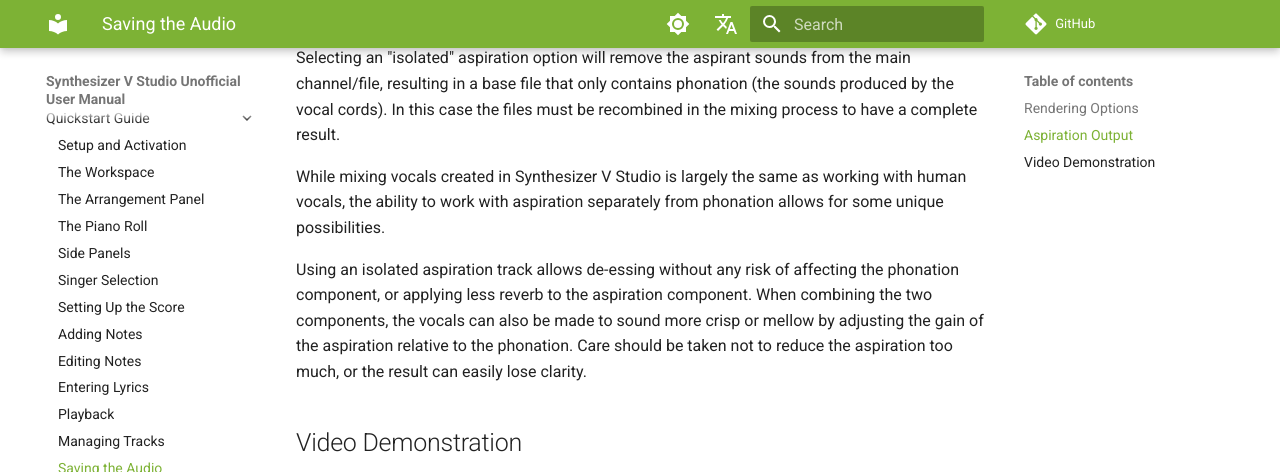
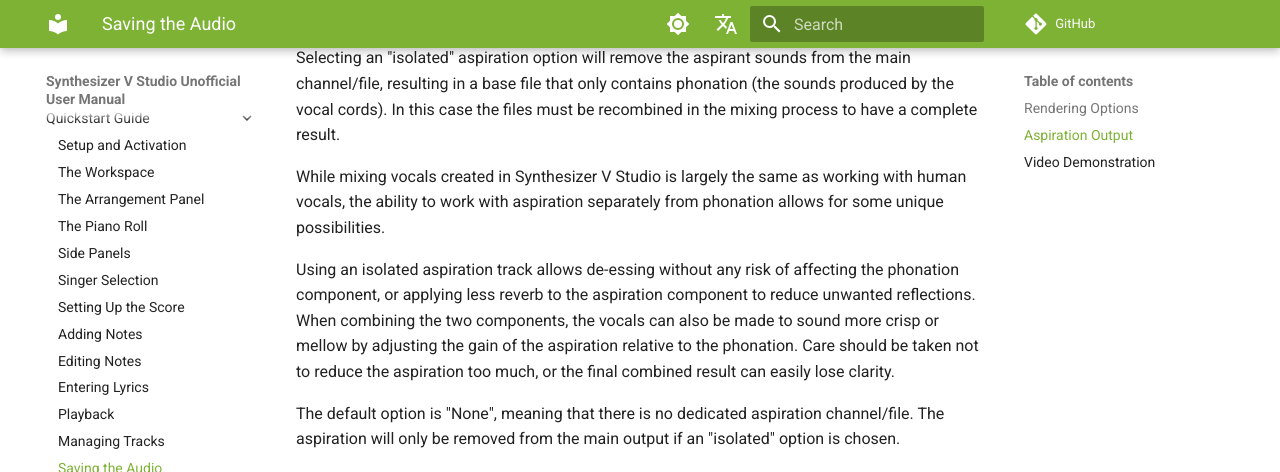
Before and after one commit to claire-west/svstudio-manual, an MkDocs documentation site: the page built from docs/quickstart/saving-the-audio.md, in a window 1280 px wide and 900 px high, scrolled down 1553 px, cut to the strip 0-472 px from the top of the window. Built offline with MkDocs 1.6.1 and Material for MkDocs 9.7.7, drawn with Linux system fonts in a browser that asks for light colours; comment, search, counter and statistics services are not loaded.

Commit message:
Minor revision

```diff
--- a/docs/quickstart/saving-the-audio.md
+++ b/docs/quickstart/saving-the-audio.md
@@ -20,7 +20,9 @@
 
 While mixing vocals created in Synthesizer V Studio is largely the same as working with human vocals, the ability to work with aspiration separately from phonation allows for some unique possibilities.
 
-Using an isolated aspiration track allows de-essing without any risk of affecting the phonation component, or applying less reverb to the aspiration component. When combining the two components, the vocals can also be made to sound more crisp or mellow by adjusting the gain of the aspiration relative to the phonation. Care should be taken not to reduce the aspiration too much, or the result can easily lose clarity.
+Using an isolated aspiration track allows de-essing without any risk of affecting the phonation component, or applying less reverb to the aspiration component to reduce unwanted reflections. When combining the two components, the vocals can also be made to sound more crisp or mellow by adjusting the gain of the aspiration relative to the phonation. Care should be taken not to reduce the aspiration too much, or the final combined result can easily lose clarity.
+
+The default option is "None", meaning that there is no dedicated aspiration channel/file. The aspiration will only be removed from the main output if an "isolated" option is chosen.
 
 
 ## Video Demonstration
```
Also changed, not shown: docs/daw-integration/plugin.md (+1 -1 lines).
